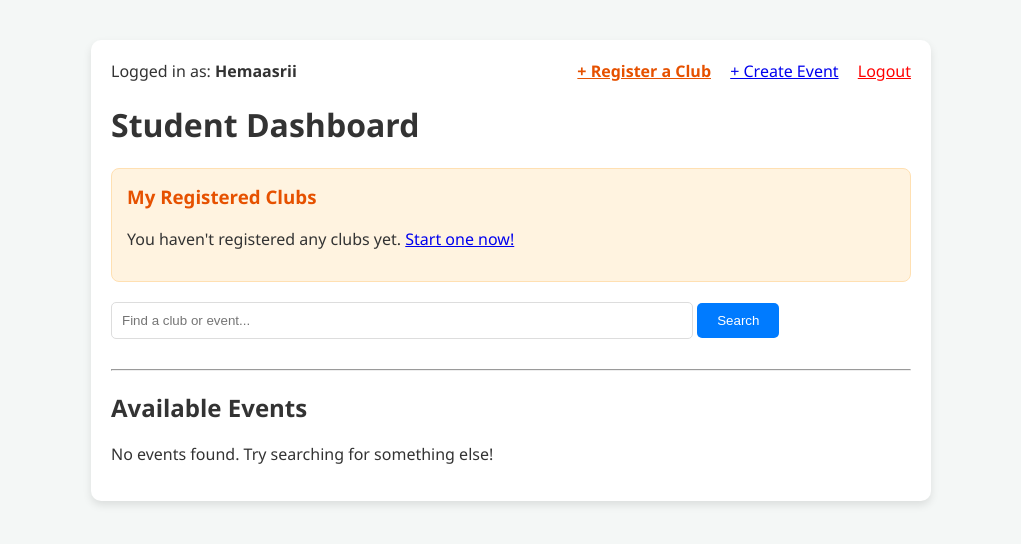
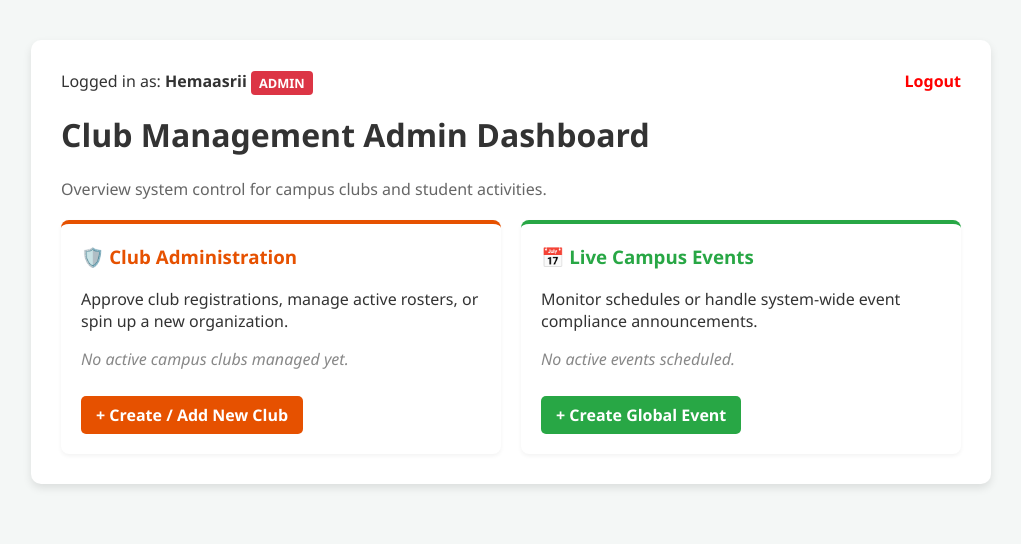
Before and after one commit to hemaasrii05-jpg/Campus-Event-and-Club-Management-Web-Application, a Flask app: template templates/dashboard.html in a window 1280 px wide. Shown: the top 544 px of the page, without its empty margins (129-1150 px from the left). Run offline with Flask 3, Linux system fonts and the light colour scheme; the template is opened without the code that fills it, so the values that code supplies are empty; a user stored in the database is signed in.

Commit message:
Updated admin dashboard and create club template

```diff
--- a/app.py
+++ b/app.py
@@ -10,6 +10,7 @@ app.config['SECRET_KEY'] = 'supersecretkey123'
 # Link the database instance (from models.py) to this Flask app
 db.init_app(app)
 
+# Register both blueprint components with Flask
 app.register_blueprint(events_bp)
 app.register_blueprint(auth_bp)
 
--- a/templates/dashboard.html
+++ b/templates/dashboard.html
@@ -1,70 +1,71 @@
 <!DOCTYPE html>
 <html>
 <head>
-    <title>Campus Events - Dashboard</title>
+    <title>Campus Events - Admin Dashboard</title>
     <style>
         body { font-family: 'Segoe UI', Tahoma, Geneva, Verdana, sans-serif; background-color: #f4f7f6; margin: 40px; color: #333; }
-        .container { max-width: 800px; margin: auto; background: white; padding: 20px; border-radius: 10px; box-shadow: 0 4px 8px rgba(0,0,0,0.1); }
-        .event-card { border-left: 5px solid #007bff; background: #fff; padding: 15px; margin-bottom: 15px; border-radius: 4px; box-shadow: 0 2px 4px rgba(0,0,0,0.05); }
-        .join-btn { display: inline-block; background-color: #28a745; color: white; padding: 8px 15px; text-decoration: none; border-radius: 5px; font-weight: bold; }
-        .join-btn:hover { background-color: #218838; }
-        .search-bar { width: 70%; padding: 10px; border: 1px solid #ddd; border-radius: 5px; }
-        .search-btn { padding: 10px 20px; background: #007bff; color: white; border: none; border-radius: 5px; cursor: pointer; }
-        .nav-links { margin-bottom: 20px; display: flex; justify-content: space-between; }
+        .container { max-width: 900px; margin: auto; background: white; padding: 30px; border-radius: 10px; box-shadow: 0 4px 8px rgba(0,0,0,0.1); }
+        .admin-badge { background-color: #dc3545; color: white; padding: 3px 8px; border-radius: 4px; font-size: 0.8rem; font-weight: bold; vertical-align: middle; }
+        .card-grid { display: grid; grid-template-columns: 1fr 1fr; gap: 20px; margin-top: 20px; }
+        .panel-card { background: #fff; padding: 20px; border-radius: 8px; box-shadow: 0 2px 4px rgba(0,0,0,0.05); border-top: 4px solid #007bff; }
+        .panel-card.clubs { border-top-color: #e65100; }
+        .panel-card.events { border-top-color: #28a745; }
+        .action-btn { display: inline-block; background-color: #007bff; color: white; padding: 8px 15px; text-decoration: none; border-radius: 5px; font-weight: bold; margin-top: 10px; }
+        .action-btn.club-btn { background-color: #e65100; }
+        .nav-links { margin-bottom: 20px; display: flex; justify-content: space-between; align-items: center; }
     </style>
 </head>
 <body>
 
 <div class="container">
     <div class="nav-links">
-        <span>Logged in as: <strong>{{ session['username'] }}</strong></span>
+        <span>Logged in as: <strong>{{ session['username'] }}</strong> <span class="admin-badge">ADMIN</span></span>
         <div>
-            <a href="/create_club" style="margin-right: 15px; color: #e65100; font-weight: bold;">+ Register a Club</a>
-            <a href="/create_event" style="margin-right: 15px;">+ Create Event</a>
-            <a href="/logout" style="color: red;">Logout</a>
+            <a href="{{ url_for('auth.logout') }}" style="color: red; text-decoration: none; font-weight: bold;">Logout</a>
         </div>
     </div>
 
-    <h1>Student Dashboard</h1>
+    <h1>Club Management Admin Dashboard</h1>
+    <p style="color: #666;">Overview system control for campus clubs and student activities.</p>
 
-    <div style="background: #fff3e0; padding: 15px; border-radius: 8px; margin-bottom: 20px; border: 1px solid #ffe0b2;">
-        <h3 style="margin-top: 0; color: #e65100;">My Registered Clubs</h3>
+    <div class="card-grid">
+        <div class="panel-card clubs">
+            <h3 style="margin-top: 0; color: #e65100;">🛡️ Club Administration</h3>
+            <p>Approve club registrations, manage active rosters, or spin up a new organization.</p>
+
             {% if clubs %}
                 <ul style="list-style: none; padding: 0;">
                 {% for club in clubs %}
-                <li style="padding: 5px 0;">🌟 <strong>{{ club.name }}</strong></li>
+                    <li style="padding: 8px 0; border-bottom: 1px solid #eee;">🏢 <strong>{{ club.name }}</strong></li>
                 {% endfor %}
                 </ul>
             {% else %}
-            <p>You haven't registered any clubs yet. <a href="/create_club">Start one now!</a></p>
+                <p style="color: #888; font-style: italic;">No active campus clubs managed yet.</p>
             {% endif %}
-    </div>
-    <div style="margin-bottom: 30px;">
-        <form action="/dashboard" method="GET">
-            <input type="text" name="search" class="search-bar" placeholder="Find a club or event...">
-            <button type="submit" class="search-btn">Search</button>
-            {% if request.args.get('search') %}
-                <a href="/dashboard">Clear Search</a>
-            {% endif %}
-        </form>
+
+            <a href="{{ url_for('events.create_club') }}" class="action-btn club-btn">+ Create / Add New Club</a>
         </div>
 
-    <hr>
+        <div class="panel-card events">
+            <h3 style="margin-top: 0; color: #28a745;">📅 Live Campus Events</h3>
+            <p>Monitor schedules or handle system-wide event compliance announcements.</p>
 
-    <h2>Available Events</h2>
             {% if events %}
+                <div style="max-height: 200px; overflow-y: auto;">
                 {% for event in events %}
-        <div class="event-card">
-            <h3>{{ event.title }}</h3>
-            <p>{{ event.description }}</p>
-            <p><small> Date: {{ event.date }}</small></p>
-
-            <a href="/join_event/{{ event.id }}" class="join-btn">Join Event</a>
+                    <div style="padding: 8px 0; border-bottom: 1px solid #eee;">
+                        <strong>{{ event.title }}</strong> <br>
+                        <small style="color: #777;">📍 {{ event.location }}</small>
                     </div>
                 {% endfor %}
+                </div>
             {% else %}
-        <p>No events found. Try searching for something else!</p>
+                <p style="color: #888; font-style: italic;">No active events scheduled.</p>
             {% endif %}
+
+            <a href="{{ url_for('events.create_event') }}" class="action-btn" style="background-color: #28a745;">+ Create Global Event</a>
+        </div>
+    </div>
 </div>
 
 </body>
```
Also changed, not shown: routes/auth.py (+8 -7 lines), routes/events.py (+28 -1 lines), templates/create_club.html (+10 -5 lines), templates/events.html (+23 -19 lines), templates/login.html (+24 -7 lines), templates/register.html (+24 -15 lines), instance/database.db, routes/__init__.py (added). Lines whose indentation alone changed are shown as unchanged.
